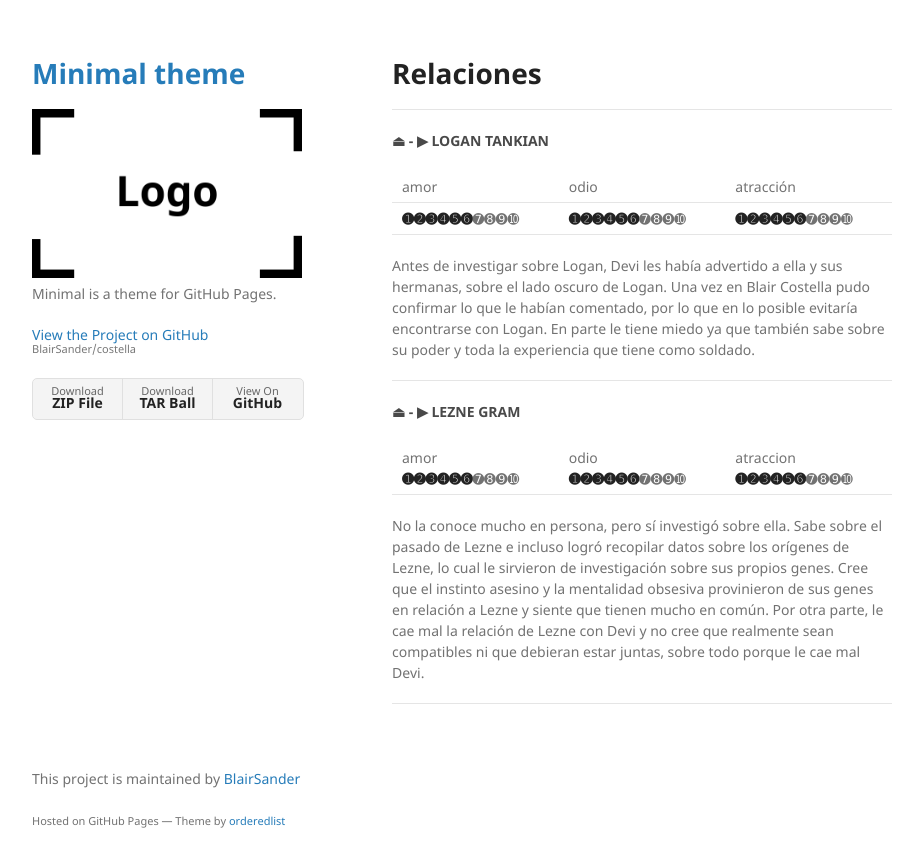
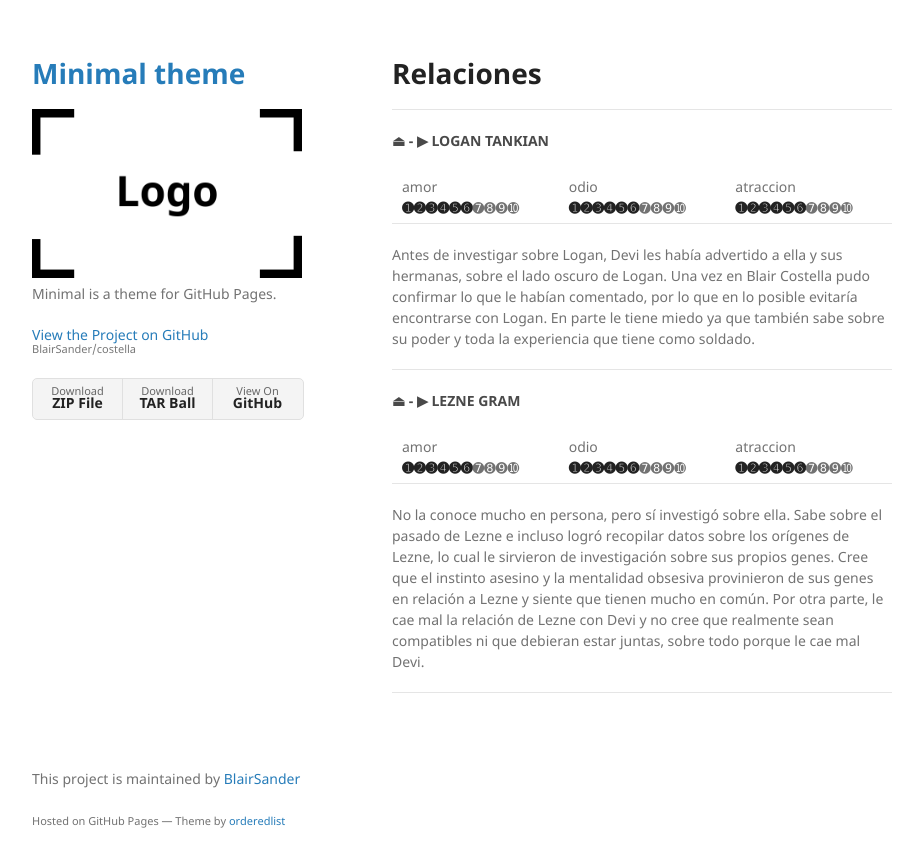
Before and after one commit to BlairSander/costella, a Jekyll site: the page built from relaciones.md, in a window 1280 px wide. Shown: the top 867 px of the page, without its empty margins (178-1101 px from the left). Built offline with Jekyll 4.4.1, drawn with Linux system fonts in a browser that asks for light colours; our own code applies the rules of GitHub Pages for plain Markdown files.

Commit message:
Update relaciones.md

```diff
--- a/relaciones.md
+++ b/relaciones.md
@@ -7,8 +7,7 @@ layout: default
 
 #### ⏏ - ▶ LOGAN TANKIAN
 
-| amor        | odio        | atracción |
-| **➊➋➌➍➎➏**➐➑➒➓ | **➊➋➌➍➎➏**➐➑➒➓ | **➊➋➌➍➎➏**➐➑➒➓  |
+amor <br> **➊➋➌➍➎➏**➐➑➒➓ | odio<br>**➊➋➌➍➎➏**➐➑➒➓ | atraccion <br> **➊➋➌➍➎➏**➐➑➒➓
 
 Antes de investigar sobre Logan, Devi les había advertido a ella y sus hermanas, sobre el lado oscuro de Logan. Una vez en Blair Costella pudo confirmar lo que le habían comentado, por lo que en lo posible evitaría encontrarse con Logan. En parte le tiene miedo ya que también sabe sobre su poder y toda la experiencia que tiene como soldado.
 
```
